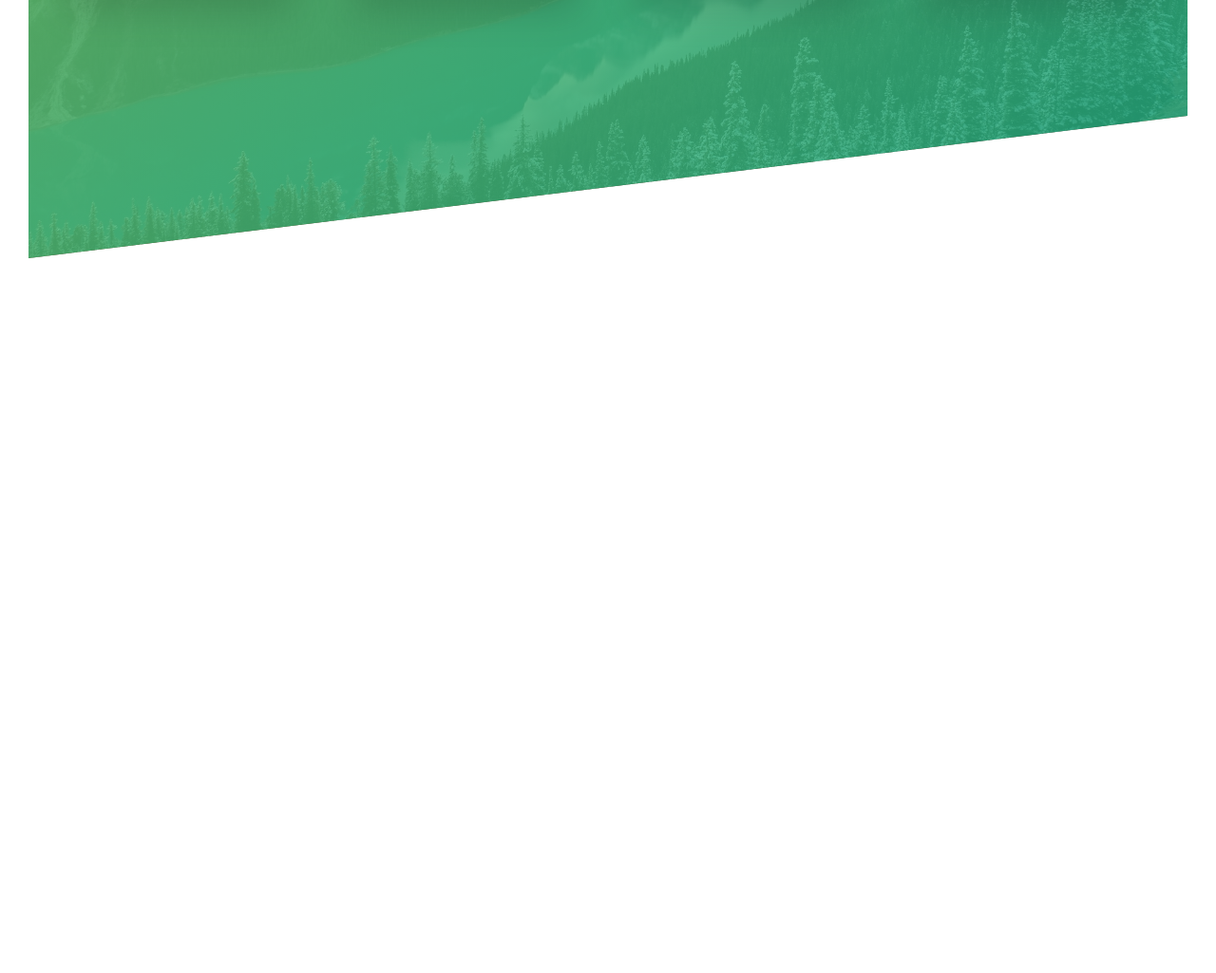
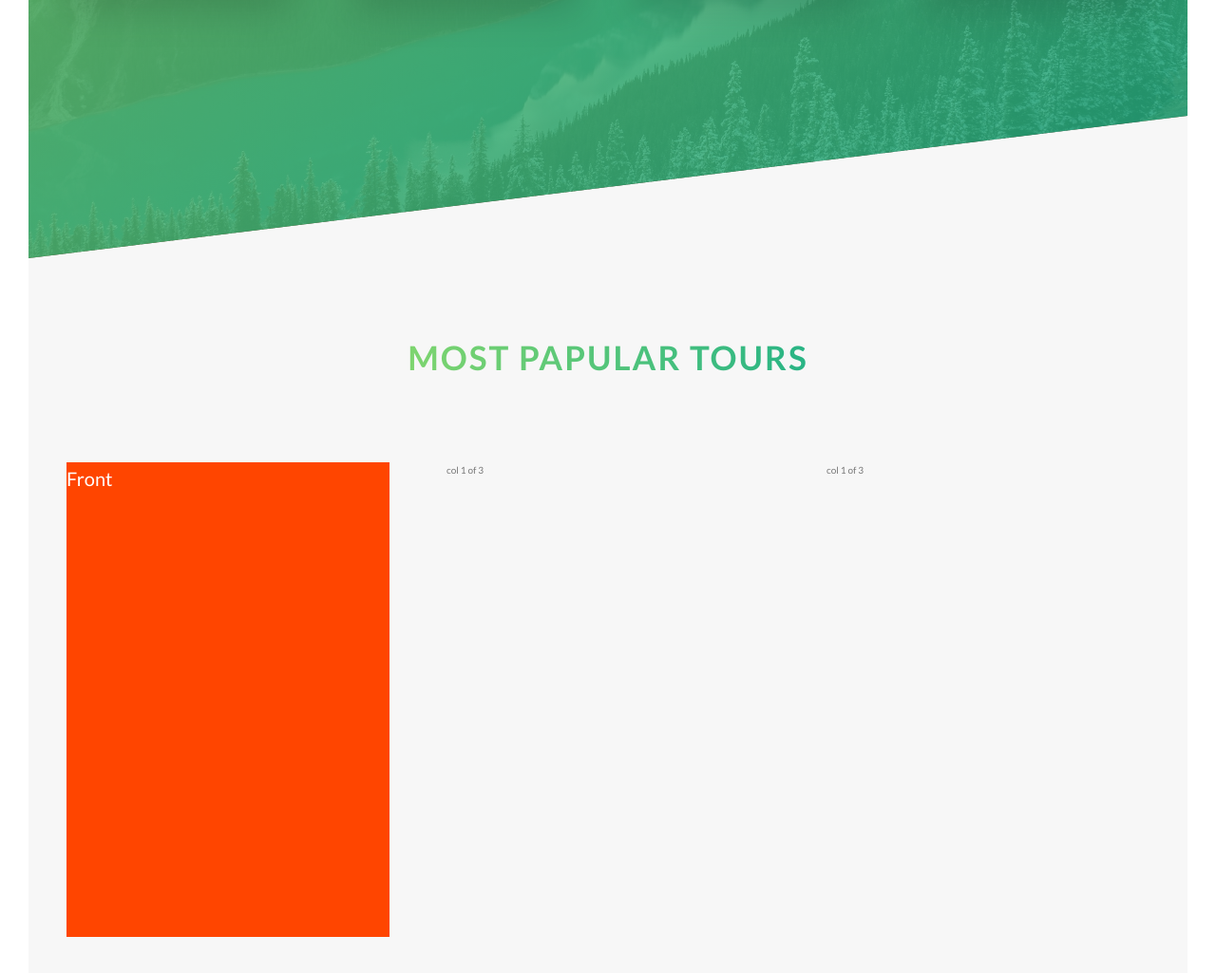
Before and after one commit to vahid-bagh3ri/NaTours, a website: page index.html in a window 1280 px wide. Shown: the part 1988-3013 px from the top of the page at 95% size. Before the commit the page ends 2260 px from the top, so only its background shows below. Drawn offline with Linux system fonts and the light colour scheme.

Commit message:
Building the Tours Section - Part 1(1)

```diff
--- a/index.html
+++ b/index.html
@@ -10,7 +10,7 @@
     />
 
     <!-- <link rel="stylesheet" href="css/icon-font.css"> -->
-    <link rel="stylesheet" href="css/icon-font.css">
+    <link rel="stylesheet" href="css/icon-font.css" />
     <link rel="stylesheet" href="css/style.css" />
     <link rel="shortcut icon" type="image/png" href="img/favicon.png" />
 
@@ -40,9 +40,6 @@
           </h2>
         </div>
 
-
-
-
         <div class="row">
           <div class="col-1-of-2">
             <h3 class="heading-tertiary u-margin-bottom-small">
@@ -57,7 +54,7 @@
             <h3 class="heading-tertiary u-margin-bottom-small">
               Live adventures like you never have before
             </h3>
-           <p class="paragraph">
+            <p class="paragraph">
               Lorem ipsum, dolor sit amet consectetur adipisicing elit. Odio
               qui, et pariatur culpa quia eos velit doloremque autem aspernatur
               perspiciatis.
@@ -66,64 +63,102 @@
             <a href="#" class="btn-text">Learn more &rarr;</a>
           </div>
           <div class="col-1-of-2">
-
             <div class="composition">
-              <img src="img/nat-1-large.jpg" alt="" class="composition__photo composition__photo--p1">
-              <img src="img/nat-2-large.jpg" alt="" class="composition__photo composition__photo--p2">
-              <img src="img/nat-3-large.jpg" alt="" class="composition__photo composition__photo--p3">
+              <img
+                src="img/nat-1-large.jpg"
+                alt=""
+                class="composition__photo composition__photo--p1"
+              />
+              <img
+                src="img/nat-2-large.jpg"
+                alt=""
+                class="composition__photo composition__photo--p2"
+              />
+              <img
+                src="img/nat-3-large.jpg"
+                alt=""
+                class="composition__photo composition__photo--p3"
+              />
             </div>
-
           </div>
         </div>
       </section>
       <section class="section-features">
-
         <div class="row">
           <div class="col-1-of-4">
             <div class="feature-box">
               <i class="feature-box__icon icon-basic-world"></i>
-              <h3 class="heading-tertiary u-margin-bottom-small">Explore the world</h3>
+              <h3 class="heading-tertiary u-margin-bottom-small">
+                Explore the world
+              </h3>
               <p class="feature-box__text">
                 Lorem ipsum, dolor sit amet consectetur adipisicing elit. Odio
                 qui, et pariatur culpa quia eos velit.
               </p>
-
             </div>
           </div>
           <div class="col-1-of-4">
             <div class="feature-box">
               <i class="feature-box__icon icon-basic-compass"></i>
-              <h3 class="heading-tertiary u-margin-bottom-small">Meat nature</h3>
+              <h3 class="heading-tertiary u-margin-bottom-small">
+                Meat nature
+              </h3>
               <p class="feature-box__text">
                 Lorem ipsum, dolor sit amet consectetur adipisicing elit. Odio
                 qui, et pariatur culpa quia eos velit.
               </p>
-
             </div>
           </div>
           <div class="col-1-of-4">
             <div class="feature-box">
               <i class="feature-box__icon icon-basic-map"></i>
-              <h3 class="heading-tertiary u-margin-bottom-small">Find your way</h3>
+              <h3 class="heading-tertiary u-margin-bottom-small">
+                Find your way
+              </h3>
               <p class="feature-box__text">
                 Lorem ipsum, dolor sit amet consectetur adipisicing elit. Odio
                 qui, et pariatur culpa quia eos velit.
               </p>
-
             </div>
           </div>
           <div class="col-1-of-4">
             <div class="feature-box">
               <i class="feature-box__icon icon-basic-heart"></i>
-              <h3 class="heading-tertiary u-margin-bottom-small">Live a healthier life</h3>
+              <h3 class="heading-tertiary u-margin-bottom-small">
+                Live a healthier life
+              </h3>
               <p class="feature-box__text">
                 Lorem ipsum, dolor sit amet consectetur adipisicing elit. Odio
                 qui, et pariatur culpa quia eos velit.
               </p>
-
             </div>
           </div>
         </div>
+      </section>
+      <section class="section-tours">
+        <div class="u-center-text u-margin-bottom-big">
+          <h2 class="heading-secondary">
+            Most papular tours
+          </h2>
+        </div>
+        <div class="row">
+          <div class="col-1-of-3">
+              <div class="card">
+                <div class="card__side card__side--front">
+                  Front
+                </div>
+                <div class="card__side card__side--back">
+                  Back
+                </div>
+              </div>
+          </div>
+          <div class="col-1-of-3">
+              col 1 of 3
+          </div>
+          <div class="col-1-of-3">
+              col 1 of 3
+          </div>
+      </div>
       </section>
     </main>
 
--- /dev/null
+++ b/sass/components/_card.scss
@@ -0,0 +1,34 @@
+.card {
+  perspective: 150rem;
+  -moz-perspective: 150rem;
+    position: relative;
+    height: 50rem;
+  &__side {
+    background-color: orangered;
+    color: #fff;
+    font-size: 2rem;
+    height: 50rem;
+    transition: all 0.8s;
+    position: absolute;
+    left: 0;
+    top: 0%;
+    width: 100%;
+    backface-visibility: hidden;
+
+    &--front {
+        background-color: orangered;
+    }
+
+    &--back {
+        background-color: green;
+        transform: rotateY(180deg);
+    }
+  }
+
+  &:hover &__side--front {
+    transform: rotateY(180deg);
+  }
+  &:hover &__side--back {
+    transform: rotateY(0);
+  }
+}
--- a/sass/main.scss
+++ b/sass/main.scss
@@ -8,6 +8,7 @@
 @import "base/utilities";
 
 @import "components/button";
+@import "components/card";
 @import "components/composition";
 @import "components/feature-box";
 
--- a/sass/pages/_home.scss
+++ b/sass/pages/_home.scss
@@ -20,3 +20,9 @@
     }
 
 }
+
+.section-tours{
+    background-color: $color-gray-light-1;
+    padding: 25rem 0 50rem 0;
+    margin-top: -10rem;
+}
```
Also changed, not shown: css/style.css.
